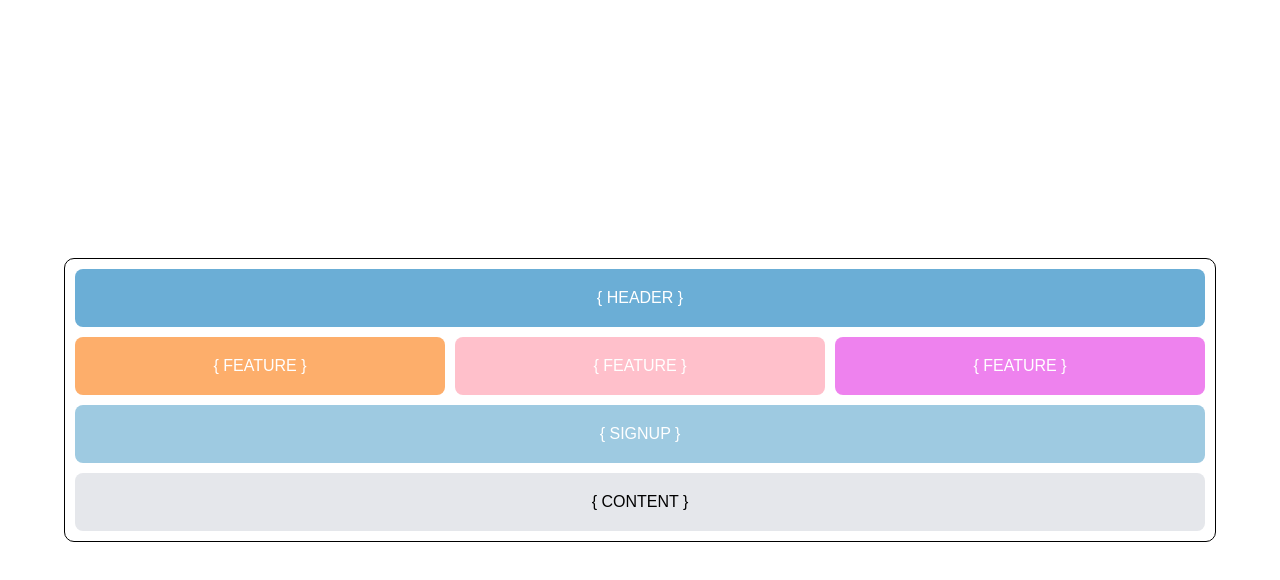
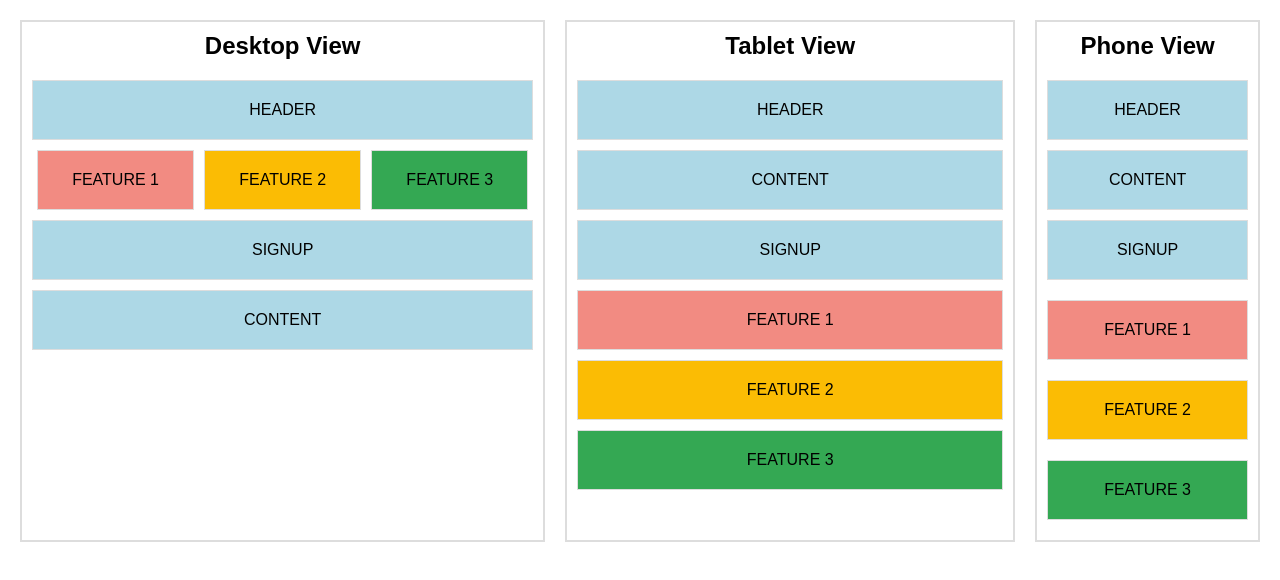
Before and after one commit to priyakedasi22/innomatics3, a plain HTML site: page index.html in a window 1280 px wide. Drawn offline with Linux system fonts and the light colour scheme.

Commit message:
Add files via upload

```diff
--- a/index.html
+++ b/index.html
@@ -3,138 +3,171 @@
 <head>
     <meta charset="UTF-8">
     <meta name="viewport" content="width=device-width, initial-scale=1.0">
-    <title>Responsive Layout</title>
+    <title>Responsive Layout - Multiple Views</title>
     <style>
-
         * {
+            box-sizing: border-box;
             margin: 0;
             padding: 0;
-            box-sizing: border-box;
         }
 
         body {
             font-family: Arial, sans-serif;
             display: flex;
-            justify-content: center;
-            align-items: center;
-            height: 100vh;
+            justify-content: space-evenly;
+            gap: 20px;
+            padding: 20px;
+        }
+
+        .view {
+            border: 2px solid #ddd;
+            padding: 10px;
+        }
+
+        .view h2 {
+            text-align: center;
+            margin-bottom: 20px;
         }
 
         .container {
-            border: 1px solid;
-            border-radius: 10px;
-            padding: 10px;
-            display: grid;
-            grid-template-rows: auto 1fr auto auto auto;
-            grid-gap: 10px;
-            width: 90%;
-            max-width: 1200px;
+            display: flex;
+            flex-direction: column;
+            gap: 10px;
+            width: 100%;
         }
 
-
-        .header, .content, .signup, .feature {
+        .header, .feature, .signup, .content {
             padding: 20px;
             text-align: center;
-            color: white;
-            border-radius: 8px;
+            background-color: lightblue;
+            border: 1px solid #ddd;
         }
 
-        .header {
-            background-color: #6baed6;
+        .feature {
+            background-color: #f28b82;
         }
 
-        .content {
-            background-color: #e5e7eb;
-            color: black;
+        /* Feature 2 */
+        .features .feature:nth-child(2) {
+            background-color: #fbbc04;
         }
 
-        .signup {
-            background-color: #9ecae1;
+        /* Feature 3 */
+        .features .feature:nth-child(3) {
+            background-color: #34a853;
         }
 
-        .feature1 {
-            background-color: #fdae6b;
+        /* Desktop View */
+        .desktop-view .container {
+            flex-direction: column;
         }
 
-        .feature2 {
-            background-color: pink;
+        .desktop-view .features {
+            display: flex;
+            justify-content: space-between;
         }
 
-        .feature3 {
-            background-color: violet;
+        .desktop-view .features .feature {
+            flex: 1;
+            margin: 0 5px;
         }
 
-
-        @media (max-width: 600px) {
-            .container {
-                grid-template-rows: auto 1fr auto auto auto auto;
-                grid-template-columns: 1fr;
-            }
+        /* Tablet View */
+        .tablet-view .container {
+            flex-direction: row;
+            flex-wrap: wrap;
+            justify-content: space-between;
         }
 
-
-        @media (min-width: 600px) and (max-width: 900px) {
-            .container {
-                grid-template-rows: auto 1fr auto auto auto;
-                grid-template-columns: 1fr 1fr;
+        .tablet-view .header, .tablet-view .signup, .tablet-view .content {
+            flex: 1 1 100%;
         }
 
-            .signup {
-                grid-column: 1 / span 1;
-                grid-row: 3 / span 1;
+        .tablet-view .features {
+            display: flex;
+            flex-wrap: wrap;
+            flex: 1 1 50%;
         }
 
-            .feature1 {
-                grid-column: 2 / span 1;
-                grid-row: 3 / span 1;
+        .tablet-view .features .feature {
+            flex: 1 1 100%;
+            margin-bottom: 10px;
         }
 
-            .feature2 {
-                grid-column: 1 / span 1;
-                grid-row: 4 / span 1;
+        /* Phone View */
+        .phone-view .container {
+            flex-direction: column;
         }
 
-            .feature3 {
-                grid-column: 2 / span 1;
-                grid-row: 4 / span 1;
-            }
+        .phone-view .features {
+            display: flex;
+            flex-direction: column;
         }
 
-
-        @media (min-width: 900px) {
-            .container {
-                grid-template-rows: auto auto auto;
-                grid-template-columns: 1fr 1fr 1fr;
+        .phone-view .features .feature {
+            margin: 10px 0;
         }
 
-            .header {
-                grid-column: 1 / -1;
+        /* Specific widths to represent device sizes */
+        .desktop-view {
+            width: 900px;
         }
 
-            .feature1, .feature2, .feature3 {
-                grid-column: span 1;
+        .tablet-view {
+            width: 768px;
         }
 
-            .signup {
-                grid-column: 1 / -1;
-                grid-row: 3;
-            }
-
-            .content {
-                grid-column: 1 / -1;
-                grid-row: 4;
-            }
+        .phone-view {
+            width: 375px;
         }
     </style>
 </head>
 <body>
+
+    <!-- Desktop View -->
+    <div class="view desktop-view">
+        <h2>Desktop View</h2>
         <div class="container">
-        <div class="header">{ HEADER }</div>
-        <div class="content">{ CONTENT }</div>
-        <div class="signup">{ SIGNUP }</div>
-        <div class="feature feature1">{ FEATURE }</div>
-        <div class="feature feature2">{ FEATURE }</div>
-        <div class="feature feature3">{ FEATURE }</div>
+            <div class="header">HEADER</div>
+            <div class="features">
+                <div class="feature">FEATURE 1</div>
+                <div class="feature">FEATURE 2</div>
+                <div class="feature">FEATURE 3</div>
             </div>
+            <div class="signup">SIGNUP</div>
+            <div class="content">CONTENT</div>
+        </div>
+    </div>
+
+    <!-- Tablet View -->
+    <div class="view tablet-view">
+        <h2>Tablet View</h2>
+        <div class="container">
+            <div class="header">HEADER</div>
+            <div class="content">CONTENT</div>
+            <div class="signup">SIGNUP</div>
+            <div class="features">
+                <div class="feature">FEATURE 1</div>
+                <div class="feature">FEATURE 2</div>
+                <div class="feature">FEATURE 3</div>
+            </div>
+        </div>
+    </div>
+
+    <!-- Phone View -->
+    <div class="view phone-view">
+        <h2>Phone View</h2>
+        <div class="container">
+            <div class="header">HEADER</div>
+            <div class="content">CONTENT</div>
+            <div class="signup">SIGNUP</div>
+            <div class="features">
+                <div class="feature">FEATURE 1</div>
+                <div class="feature">FEATURE 2</div>
+                <div class="feature">FEATURE 3</div>
+            </div>
+        </div>
+    </div>
+
 </body>
 </html>
```
Lines whose indentation alone changed are shown as unchanged.
